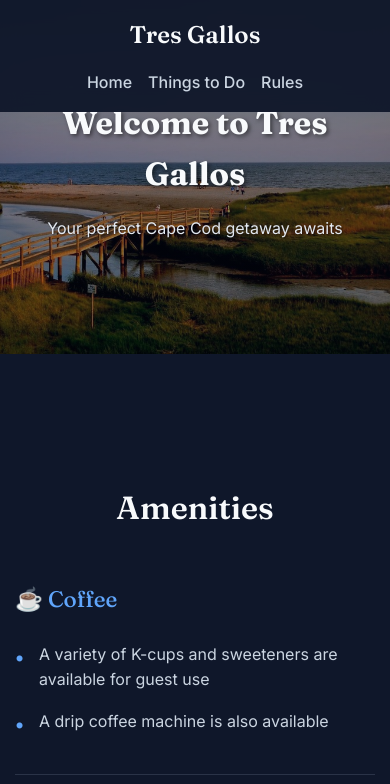
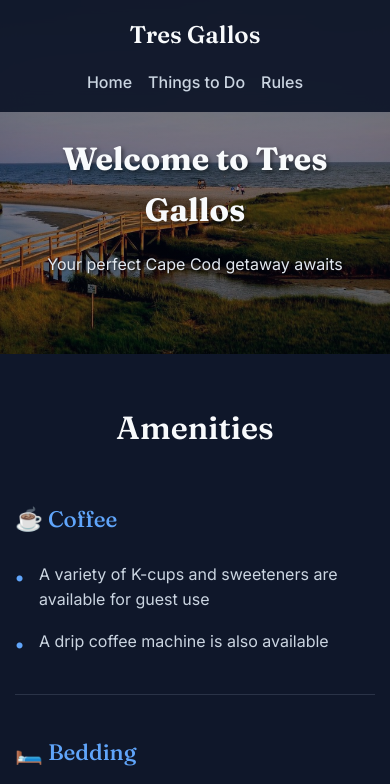
Before and after one commit to slollag/tres-gallos, a website: page public/index.html in a window 390 px wide. Shown: the top 784 px of the page. Drawn offline with Linux system fonts and the light colour scheme.

```diff
--- a/public/styles.css
+++ b/public/styles.css
@@ -10,6 +10,11 @@
     line-height: 1.6;
     color: #e2e8f0;
     background-color: #0f172a;
+}
+
+:root {
+    /* Approximate fixed navbar height to offset hero content */
+    --nav-offset: 72px;
 }
 
 .container {
@@ -97,7 +102,8 @@
 
 /* Hero Section */
 .hero {
-    height: 90vh;
+    height: calc(90vh - var(--nav-offset));
+    padding-top: var(--nav-offset);
     background-size: cover;
     background-position: center;
     background-attachment: scroll; /* default to scroll to avoid mobile pixelation */
@@ -158,6 +164,10 @@
 section {
     padding: 4rem 0;
 }
+
+/* Reduce extra gap between hero and first content section */
+header.hero + main { padding-top: 1.5rem; }
+header.hero + main section:first-of-type { padding-top: 1.5rem; }
 
 section h2 {
     text-align: center;
```
